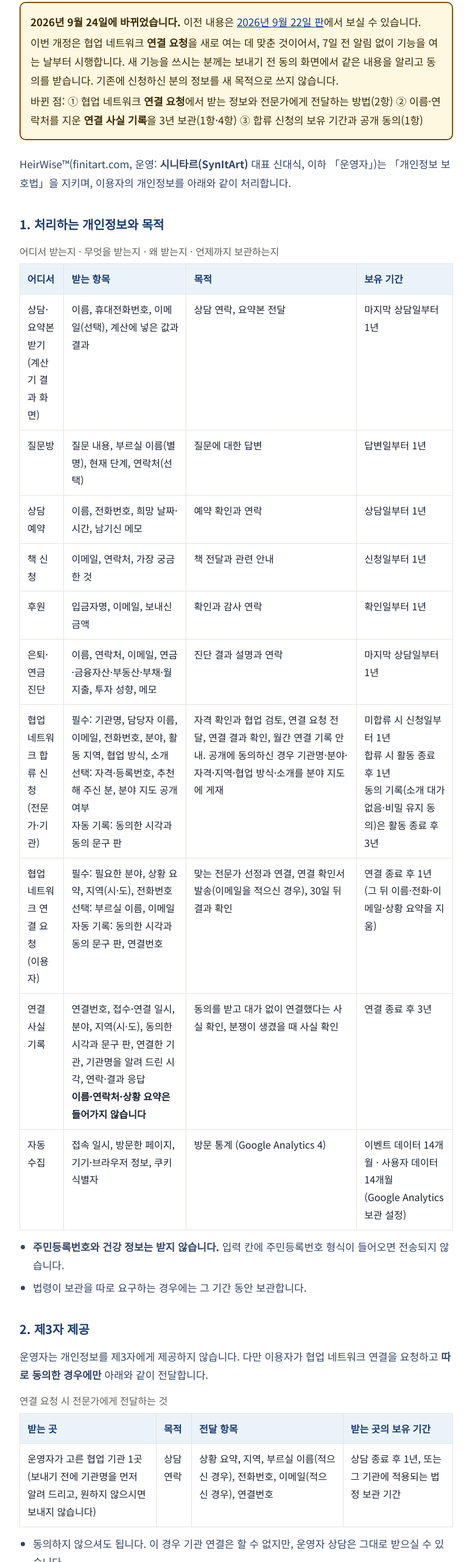
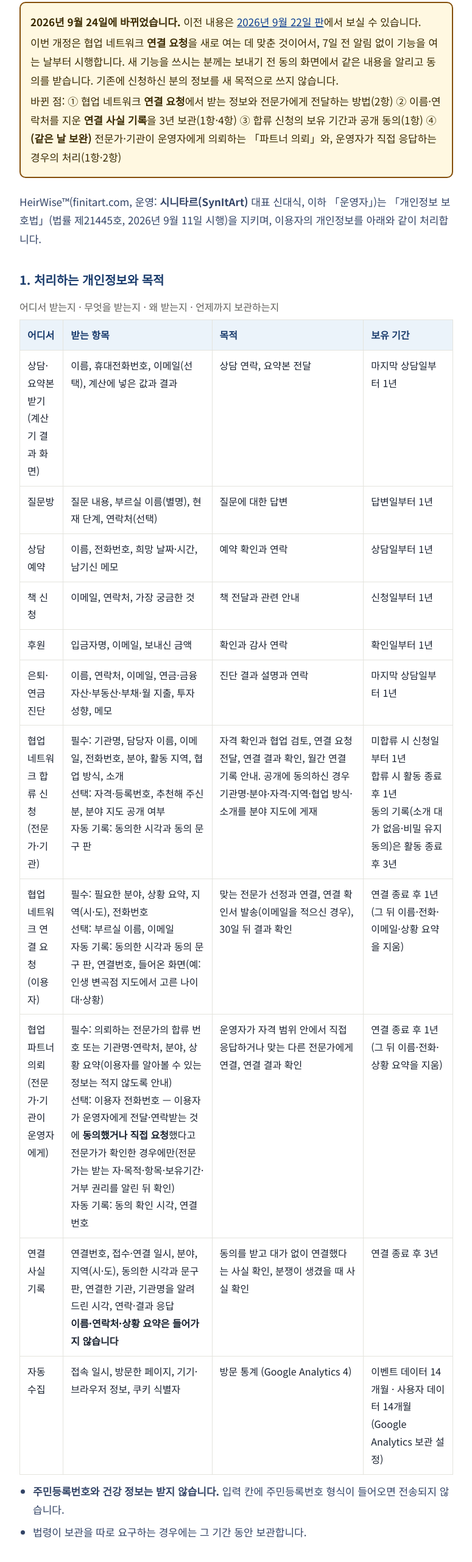
Before and after one commit to SynItArt/FinITArt, a plain HTML site: page privacy.html in a window 1280 px wide. Shown: the part 238-2800 px from the top of the page at 61% size, without its empty margins (252-1027 px from the left). Drawn offline with Linux system fonts and the light colour scheme.

Commit message:
docs(privacy): 협업 파트너 의뢰·운영자 직접 응답(GA 구조)·변곡점 유입 기록 (9.24 판 보완, 개인정보 보호법 법률 제21445호 표기)

```diff
--- a/privacy.html
+++ b/privacy.html
@@ -83,10 +83,10 @@ html[data-theme="dark"] .logo-img.is-dark{display:block}
     <div class="notice" role="note">
       <p><b>2026년 9월 24일에 바뀌었습니다.</b> 이전 내용은 <a href="privacy-2026-09-22.html">2026년 9월 22일 판</a>에서 보실 수 있습니다.</p>
       <p>이번 개정은 협업 네트워크 <b>연결 요청</b>을 새로 여는 데 맞춘 것이어서, 7일 전 알림 없이 기능을 여는 날부터 시행합니다. 새 기능을 쓰시는 분께는 보내기 전 동의 화면에서 같은 내용을 알리고 동의를 받습니다. 기존에 신청하신 분의 정보를 새 목적으로 쓰지 않습니다.</p>
-      <p>바뀐 점: ① 협업 네트워크 <b>연결 요청</b>에서 받는 정보와 전문가에게 전달하는 방법(2항) ② 이름·연락처를 지운 <b>연결 사실 기록</b>을 3년 보관(1항·4항) ③ 합류 신청의 보유 기간과 공개 동의(1항)</p>
+      <p>바뀐 점: ① 협업 네트워크 <b>연결 요청</b>에서 받는 정보와 전문가에게 전달하는 방법(2항) ② 이름·연락처를 지운 <b>연결 사실 기록</b>을 3년 보관(1항·4항) ③ 합류 신청의 보유 기간과 공개 동의(1항) ④ <b>(같은 날 보완)</b> 전문가·기관이 운영자에게 의뢰하는 「파트너 의뢰」와, 운영자가 직접 응답하는 경우의 처리(1항·2항)</p>
     </div>
 
-    <p>HeirWise™(finitart.com, 운영: <b>시니타르(SynItArt)</b> 대표 신대식, 이하 「운영자」)는 「개인정보 보호법」을 지키며, 이용자의 개인정보를 아래와 같이 처리합니다.</p>
+    <p>HeirWise™(finitart.com, 운영: <b>시니타르(SynItArt)</b> 대표 신대식, 이하 「운영자」)는 「개인정보 보호법」(법률 제21445호, 2026년 9월 11일 시행)을 지키며, 이용자의 개인정보를 아래와 같이 처리합니다.</p>
 
     <h2>1. 처리하는 개인정보와 목적</h2>
     <table>
@@ -99,7 +99,8 @@ html[data-theme="dark"] .logo-img.is-dark{display:block}
       <tr><td data-th="어디서">후원</td><td data-th="받는 항목">입금자명, 이메일, 보내신 금액</td><td data-th="목적">확인과 감사 연락</td><td data-th="보유 기간">확인일부터 1년</td></tr>
       <tr><td data-th="어디서">은퇴·연금 진단</td><td data-th="받는 항목">이름, 연락처, 이메일, 연금·금융자산·부동산·부채·월 지출, 투자 성향, 메모</td><td data-th="목적">진단 결과 설명과 연락</td><td data-th="보유 기간">마지막 상담일부터 1년</td></tr>
       <tr><td data-th="어디서">협업 네트워크 합류 신청<br>(전문가·기관)</td><td data-th="받는 항목">필수: 기관명, 담당자 이름, 이메일, 전화번호, 분야, 활동 지역, 협업 방식, 소개<br>선택: 자격·등록번호, 추천해 주신 분, 분야 지도 공개 여부<br>자동 기록: 동의한 시각과 동의 문구 판</td><td data-th="목적">자격 확인과 협업 검토, 연결 요청 전달, 연결 결과 확인, 월간 연결 기록 안내. 공개에 동의하신 경우 기관명·분야·자격·지역·협업 방식·소개를 분야 지도에 게재</td><td data-th="보유 기간">미합류 시 신청일부터 1년<br>합류 시 활동 종료 후 1년<br>동의 기록(소개 대가 없음·비밀 유지 동의)은 활동 종료 후 3년</td></tr>
-      <tr><td data-th="어디서">협업 네트워크 연결 요청<br>(이용자)</td><td data-th="받는 항목">필수: 필요한 분야, 상황 요약, 지역(시·도), 전화번호<br>선택: 부르실 이름, 이메일<br>자동 기록: 동의한 시각과 동의 문구 판, 연결번호</td><td data-th="목적">맞는 전문가 선정과 연결, 연결 확인서 발송(이메일을 적으신 경우), 30일 뒤 결과 확인</td><td data-th="보유 기간">연결 종료 후 1년<br>(그 뒤 이름·전화·이메일·상황 요약을 지움)</td></tr>
+      <tr><td data-th="어디서">협업 네트워크 연결 요청<br>(이용자)</td><td data-th="받는 항목">필수: 필요한 분야, 상황 요약, 지역(시·도), 전화번호<br>선택: 부르실 이름, 이메일<br>자동 기록: 동의한 시각과 동의 문구 판, 연결번호, 들어온 화면(예: 인생 변곡점 지도에서 고른 나이대·상황)</td><td data-th="목적">맞는 전문가 선정과 연결, 연결 확인서 발송(이메일을 적으신 경우), 30일 뒤 결과 확인</td><td data-th="보유 기간">연결 종료 후 1년<br>(그 뒤 이름·전화·이메일·상황 요약을 지움)</td></tr>
+      <tr><td data-th="어디서">협업 파트너 의뢰<br>(전문가·기관이 운영자에게)</td><td data-th="받는 항목">필수: 의뢰하는 전문가의 합류 번호 또는 기관명·연락처, 분야, 상황 요약(이용자를 알아볼 수 있는 정보는 적지 않도록 안내)<br>선택: 이용자 전화번호 — 이용자가 운영자에게 전달·연락받는 것에 <b>동의했거나 직접 요청</b>했다고 전문가가 확인한 경우에만(전문가는 받는 자·목적·항목·보유기간·거부 권리를 알린 뒤 확인)<br>자동 기록: 동의 확인 시각, 연결번호</td><td data-th="목적">운영자가 자격 범위 안에서 직접 응답하거나 맞는 다른 전문가에게 연결, 연결 결과 확인</td><td data-th="보유 기간">연결 종료 후 1년<br>(그 뒤 이름·전화·상황 요약을 지움)</td></tr>
       <tr><td data-th="어디서">연결 사실 기록</td><td data-th="받는 항목">연결번호, 접수·연결 일시, 분야, 지역(시·도), 동의한 시각과 문구 판, 연결한 기관, 기관명을 알려 드린 시각, 연락·결과 응답<br><b>이름·연락처·상황 요약은 들어가지 않습니다</b></td><td data-th="목적">동의를 받고 대가 없이 연결했다는 사실 확인, 분쟁이 생겼을 때 사실 확인</td><td data-th="보유 기간">연결 종료 후 3년</td></tr>
       <tr><td data-th="어디서">자동 수집</td><td data-th="받는 항목">접속 일시, 방문한 페이지, 기기·브라우저 정보, 쿠키 식별자</td><td data-th="목적">방문 통계 (Google Analytics 4)</td><td data-th="보유 기간">이벤트 데이터 14개월 · 사용자 데이터 14개월<br>(Google Analytics 보관 설정)</td></tr>
     </table>
@@ -113,12 +114,14 @@ html[data-theme="dark"] .logo-img.is-dark{display:block}
     <table>
       <caption class="tcap">연결 요청 시 전문가에게 전달하는 것</caption>
       <tr><th>받는 곳</th><th>목적</th><th>전달 항목</th><th>받는 곳의 보유 기간</th></tr>
-      <tr><td data-th="받는 곳">운영자가 고른 협업 기관 1곳<br>(보내기 전에 기관명을 먼저 알려 드리고, 원하지 않으시면 보내지 않습니다)</td><td data-th="목적">상담 연락</td><td data-th="전달 항목">상황 요약, 지역, 부르실 이름(적으신 경우), 전화번호, 이메일(적으신 경우), 연결번호</td><td data-th="받는 곳의 보유 기간">상담 종료 후 1년, 또는 그 기관에 적용되는 법정 보관 기간</td></tr>
+      <tr><td data-th="받는 곳">운영자가 고른 협업 기관 1곳<br>(보내기 전에 기관명을 먼저 알려 드리고, 원하지 않으시면 보내지 않습니다)<br><b>운영자가 먼저 상황을 정리한 뒤 이어 연결하는 전문가 1곳</b>(별도 연결번호를 만들고, 마찬가지로 기관명을 먼저 알려 드립니다)</td><td data-th="목적">상담 연락</td><td data-th="전달 항목">상황 요약, 지역, 부르실 이름(적으신 경우), 전화번호, 이메일(적으신 경우), 연결번호</td><td data-th="받는 곳의 보유 기간">상담 종료 후 1년, 또는 그 기관에 적용되는 법정 보관 기간</td></tr>
     </table>
     <ul>
       <li>동의하지 않으셔도 됩니다. 이 경우 기관 연결은 할 수 없지만, 운영자 상담은 그대로 받으실 수 있습니다.</li>
       <li>전달한 뒤에는 그 기관이 자기 개인정보처리방침에 따라 처리합니다. 운영자는 연결만 돕고 상담·수임 내용에는 관여하지 않으며, <b>이 연결로 이용자와 기관 누구에게서도 대가를 받지 않습니다.</b></li>
       <li>연결할 때마다 연결번호·날짜·기관명이 담긴 「연결 확인서」를 기관과 운영자에게, 이메일을 적으신 경우 이용자에게도 보냅니다.</li>
+      <li><b>운영자가 직접 응답하는 경우</b>(재무설계·보험·연금·신탁·안전·소방·경공매·어선 등 운영자의 자격 범위에 드는 요청): 다른 곳에 제공하지 않으며, 이 화면의 수집·이용 동의 범위 안에서 운영자가 연락합니다. 이때도 연결번호·확인서·30일 결과 확인은 같은 방식으로 기록됩니다. 운영자가 상황을 정리한 뒤 다른 전문가에게 이어 연결할 때는 위 표의 제3자 제공 동의 범위 안에서만 전달하고, 이어진 연결도 별도 연결번호로 기록합니다.</li>
+      <li><b>금융상품 안내는 이 연결에 포함되지 않습니다.</b> 보험·펀드·신탁·연금 상품에 관한 상담이 필요하면 그때 따로 동의를 받고, 먼저 운영자가 소속한 보험대리점(GA)의 이름과 대리하는 보험회사·비전속임·계약 체결 권한이 없다는 사실(펀드·신탁·퇴직연금은 위탁 금융투자업자·퇴직연금사업자의 이름)을 알린 뒤(금융소비자 보호에 관한 법률 제26조), 그 대리점·위탁사의 판매 절차(같은 법 제17조 적합성·제19조 설명 의무)에 따라 진행합니다. 이 상담은 이용자가 요청한 경우에만, 연결·인계와 별개의 절차로 시작합니다.</li>
     </ul>
 
     <h2>3. 처리 위탁과 국외 이전</h2>
@@ -169,7 +172,7 @@ html[data-theme="dark"] .logo-img.is-dark{display:block}
     <h2>9. 바뀔 때</h2>
     <p>내용이 바뀌면 시행 7일 전에 이 화면에 알립니다.</p>
     <ul>
-      <li>2026년 9월 24일 시행 판 (이 화면)</li>
+      <li>2026년 9월 24일 시행 판 (이 화면 · 같은 날 파트너 의뢰·운영자 직접 응답 항목 보완)</li>
       <li><a href="privacy-2026-09-22.html">2026년 9월 22일 판</a></li>
     </ul>
   </div>
```
